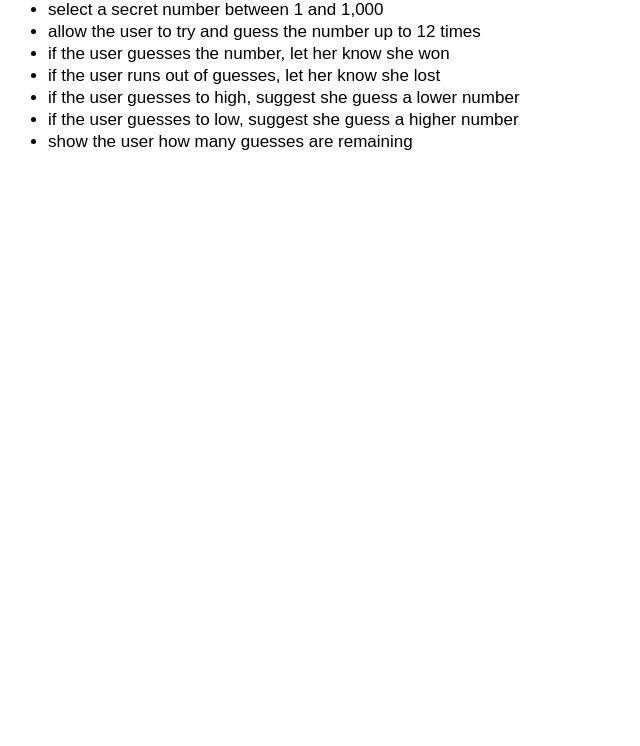
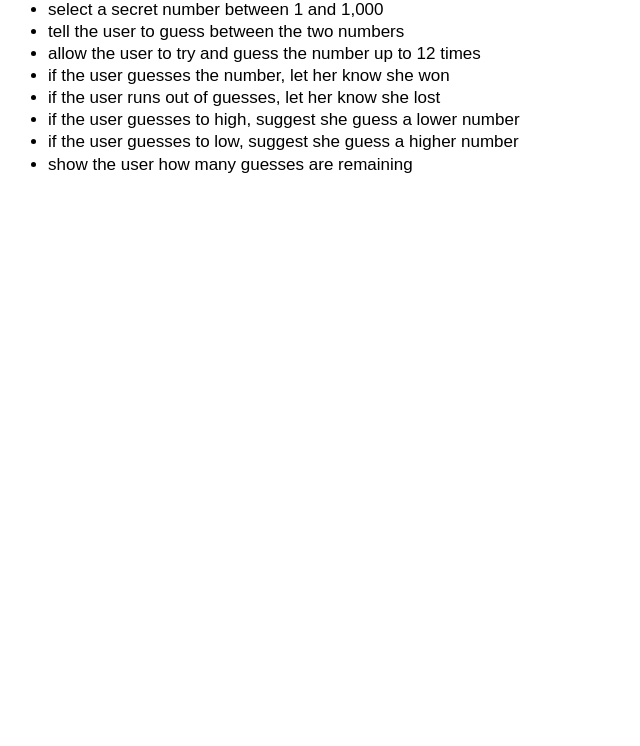
Before and after one commit to rob-sutherland/cdp-js-interview-001, a website: page index.html in a window 1280 px wide. Shown: the part 54-800 px from the top of the page, without its empty margins (0-640 px from the left). Drawn offline with Linux system fonts and the light colour scheme.

Commit message:
1 file modified

```diff
--- a/index.html
+++ b/index.html
@@ -13,6 +13,7 @@
 
 <ul>
   <li>select a secret number between 1 and 1,000</li>
+  <li>tell the user to guess between the two numbers</li>
   <li>allow the user to try and guess the number up to 12 times</li>
   <li>if the user guesses the number, let her know she won</li>
   <li>if the user runs out of guesses, let her know she lost</li>
```
